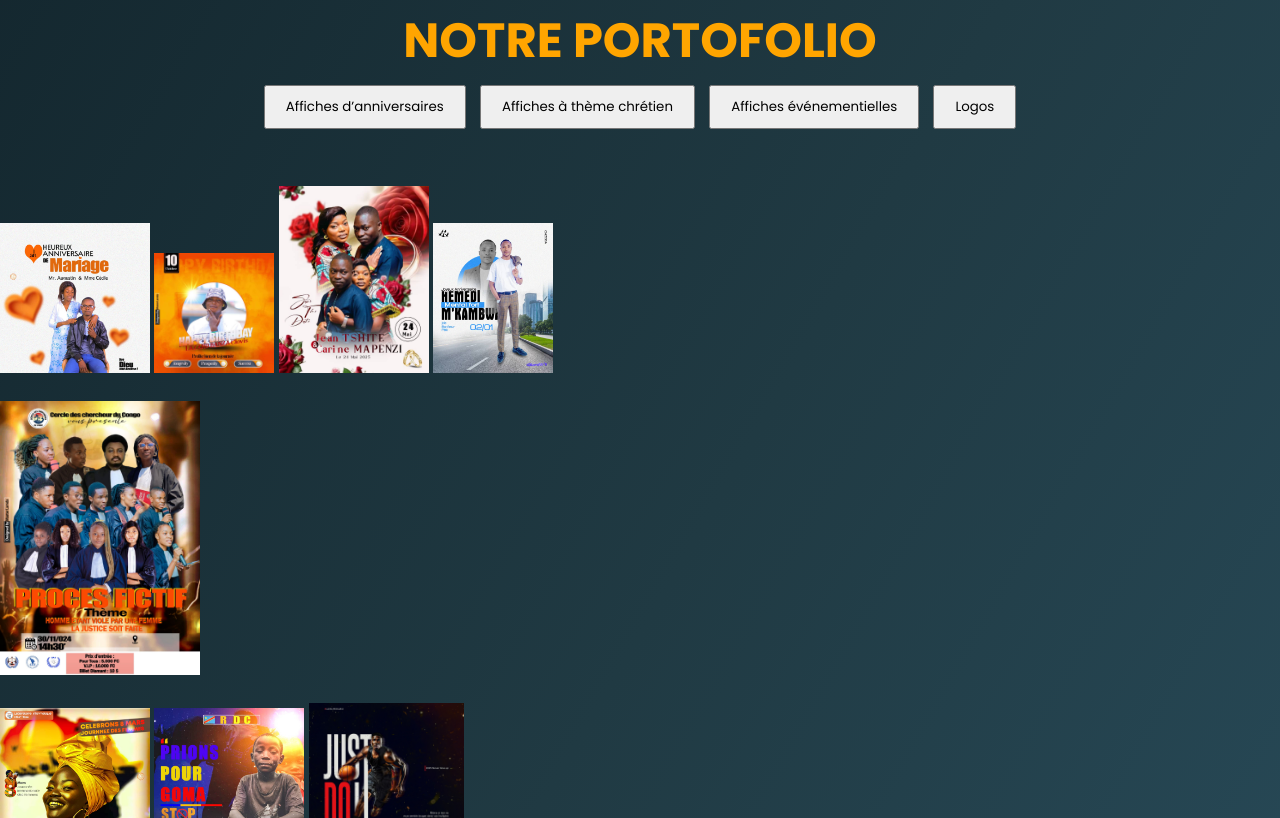
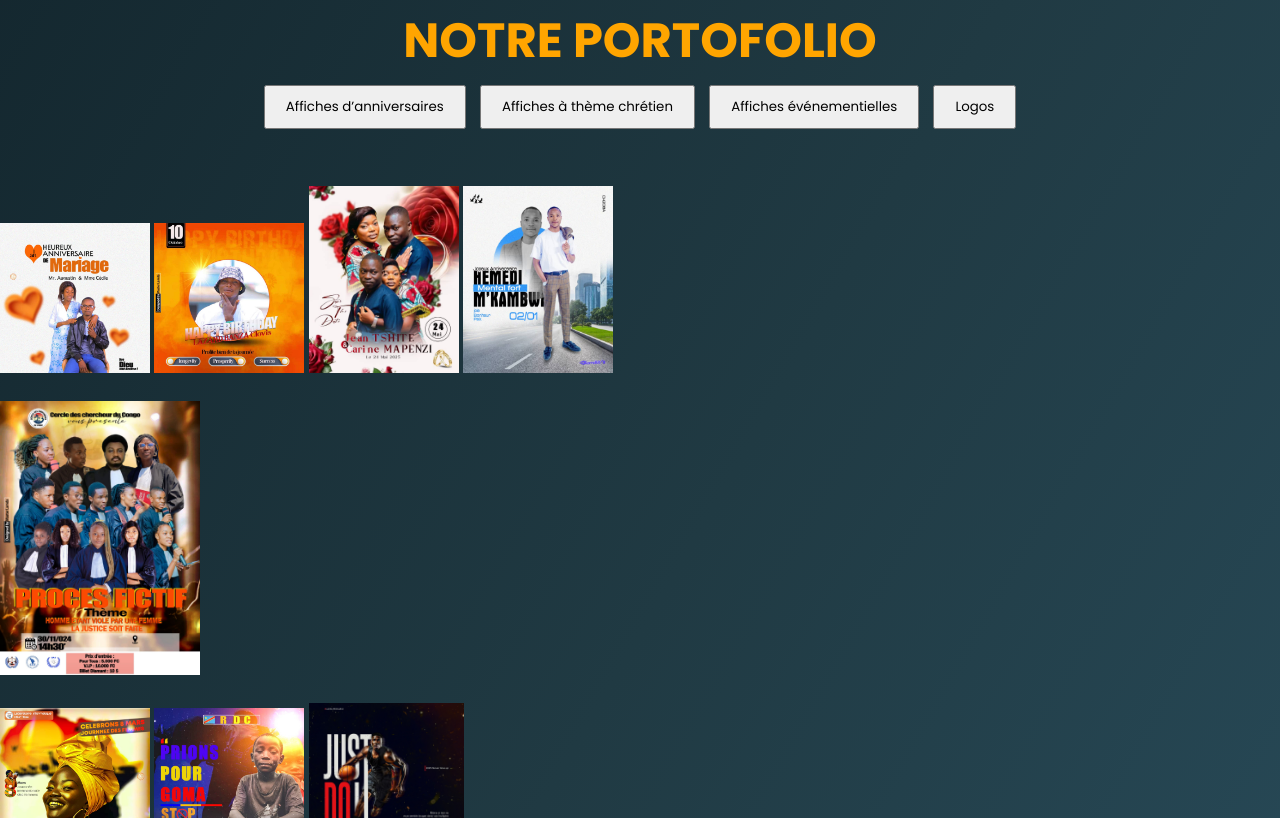
Before and after one commit to Oscar125-dev/master-lamda, a plain HTML site: page index.html in a window 1280 px wide. Shown: the part 766-1584 px from the top of the page. Drawn offline with Linux system fonts and the light colour scheme.

Commit message:
Update index.html

```diff
--- a/index.html
+++ b/index.html
@@ -306,9 +306,9 @@ Avec une expérience riche et une passion pour l’esthétique, nous accompagnon
     <div class="portfolio-item anniversaires">
       <section style="text-align: center;">
       <img src="https://raw.githubusercontent.com/Oscar125-dev/master-lamda/refs/heads/main/IMG-20250520-WA0021.jpg" width="150" alt="Affiche d’anniversaire">
-        <img src="https://raw.githubusercontent.com/Oscar125-dev/master-lamda/refs/heads/main/IMG-20250520-WA0015.jpg" width="120" alt="Affiche d'anniversaire">
+        <img src="https://raw.githubusercontent.com/Oscar125-dev/master-lamda/refs/heads/main/IMG-20250520-WA0015.jpg" width="150" alt="Affiche d'anniversaire">
           <img src="https://raw.githubusercontent.com/Oscar125-dev/master-lamda/refs/heads/main/IMG-20250425-WA0021.jpg" width="150" alt="Affiche d'anniversaire">
-        <img src="https://raw.githubusercontent.com/Oscar125-dev/master-lamda/refs/heads/main/IMG-20250520-WA0014.jpg" width="120" alt="Affiche d'anniversaire">
+        <img src="https://raw.githubusercontent.com/Oscar125-dev/master-lamda/refs/heads/main/IMG-20250520-WA0014.jpg" width="150" alt="Affiche d'anniversaire">
       </section>
    </div>
 
```
